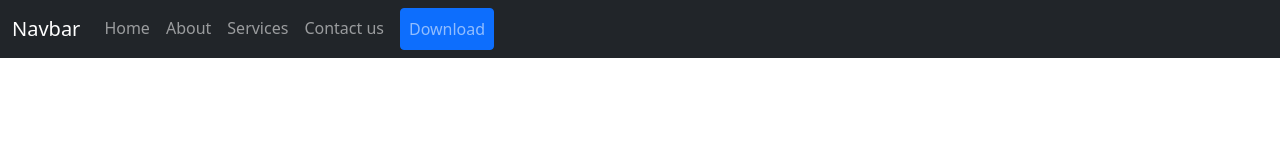
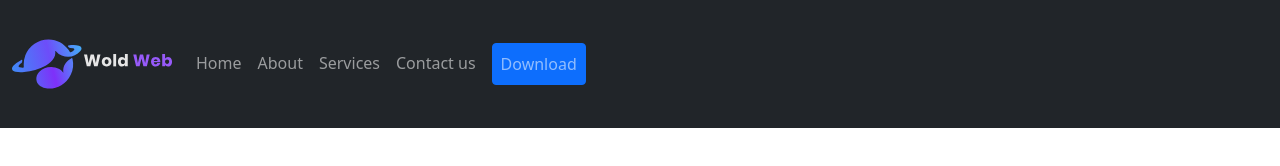
Before and after one commit to chamaxx9zp/Landing-Page, a plain HTML site: page index.html in a window 1280 px wide. Drawn offline with nearby package versions, Linux system fonts and the light colour scheme.

Commit message:
logo added

```diff
--- a/index.html
+++ b/index.html
@@ -14,7 +14,7 @@
     <div>
     <nav class="navbar navbar-expand-lg navbar-dark bg-dark">
         <div class="container-fluid">
-          <a class="navbar-brand" href="#">Navbar</a>
+            <a class="navbar-brand py-3" href="#"><img src="img/brand/dark logo.svg" width="160" height="80" alt=""></a>
           <button class="navbar-toggler" type="button" data-bs-toggle="collapse" data-bs-target="#navbarSupportedContent" aria-controls="navbarSupportedContent" aria-expanded="false" aria-label="Toggle navigation">
             <span class="navbar-toggler-icon"></span>
           </button>
```
